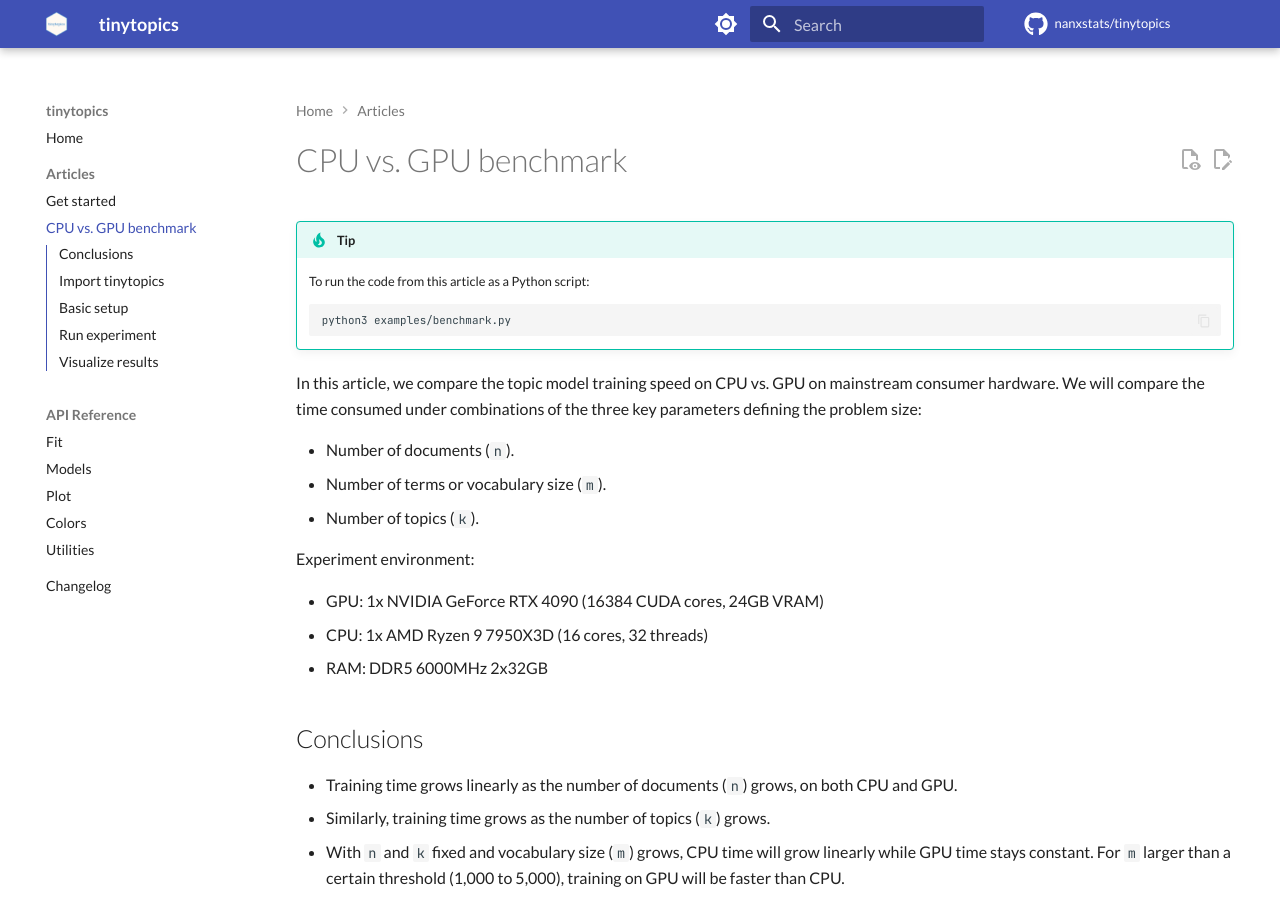
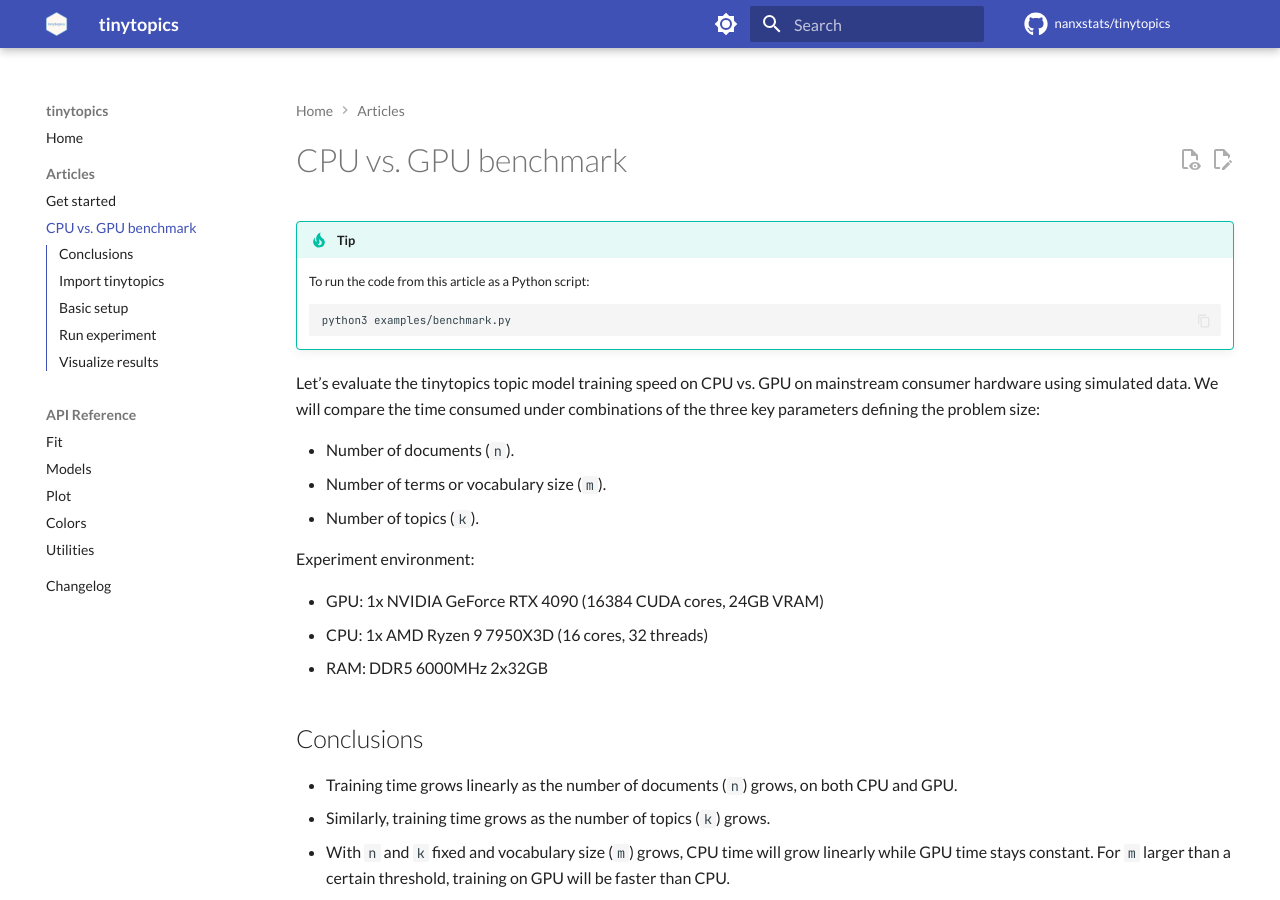
Before and after one commit to nanxstats/tinytopics, an MkDocs documentation site: the page built from docs/articles/benchmark.md, in a window 1280 px wide and 900 px high. Built offline with MkDocs 1.6.1 and Material for MkDocs 9.7.7, drawn with Linux system fonts in a browser that asks for light colours; comment, search, counter and statistics services are not loaded.

Commit message:
Update benchmark summary

````diff
--- a/docs/articles/benchmark.md
+++ b/docs/articles/benchmark.md
@@ -11,10 +11,10 @@
     python3 examples/benchmark.py
     ```
 
-In this article, we compare the topic model training speed on CPU
-vs. GPU on mainstream consumer hardware. We will compare the time
-consumed under combinations of the three key parameters defining the
-problem size:
+Let’s evaluate the tinytopics topic model training speed on CPU vs. GPU
+on mainstream consumer hardware using simulated data. We will compare
+the time consumed under combinations of the three key parameters
+defining the problem size:
 
 - Number of documents (`n`).
 - Number of terms or vocabulary size (`m`).
@@ -33,8 +33,7 @@ Experiment environment:
 - Similarly, training time grows as the number of topics (`k`) grows.
 - With `n` and `k` fixed and vocabulary size (`m`) grows, CPU time will
   grow linearly while GPU time stays constant. For `m` larger than a
-  certain threshold (1,000 to 5,000), training on GPU will be faster
-  than CPU.
+  certain threshold, training on GPU will be faster than CPU.
 
 ## Import tinytopics
 
@@ -161,8 +160,8 @@ for k in k_values:
     plt.close()
 ```
 
-![](images/benchmark/training-time-k-10.png)
+![](images/training-time-k-10.png)
 
-![](images/benchmark/training-time-k-50.png)
+![](images/training-time-k-50.png)
 
-![](images/benchmark/training-time-k-100.png)
+![](images/training-time-k-100.png)
````
Also changed, not shown: docs/articles/benchmark.qmd (+8 -8 lines).
